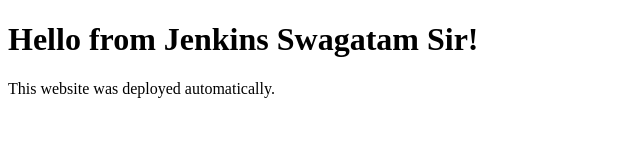
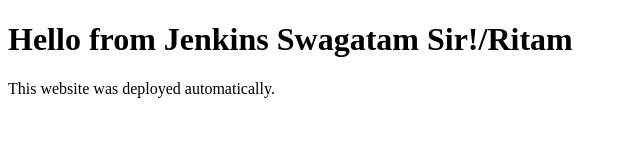
Before and after one commit to ritamroy18/jenkins-apache-demo, a plain HTML site: page index.html in a window 1280 px wide. Shown: the whole page, without its empty margins (0-640 px from the left). Drawn offline with Linux system fonts and the light colour scheme.

Commit message:
Third Commit

```diff
--- a/index.html
+++ b/index.html
@@ -5,7 +5,7 @@
 </head>
 <body>
 
-<h1>Hello from Jenkins Swagatam Sir!</h1>
+<h1>Hello from Jenkins Swagatam Sir!/Ritam</h1>
 
 <p>This website was deployed automatically.</p>
 
```
